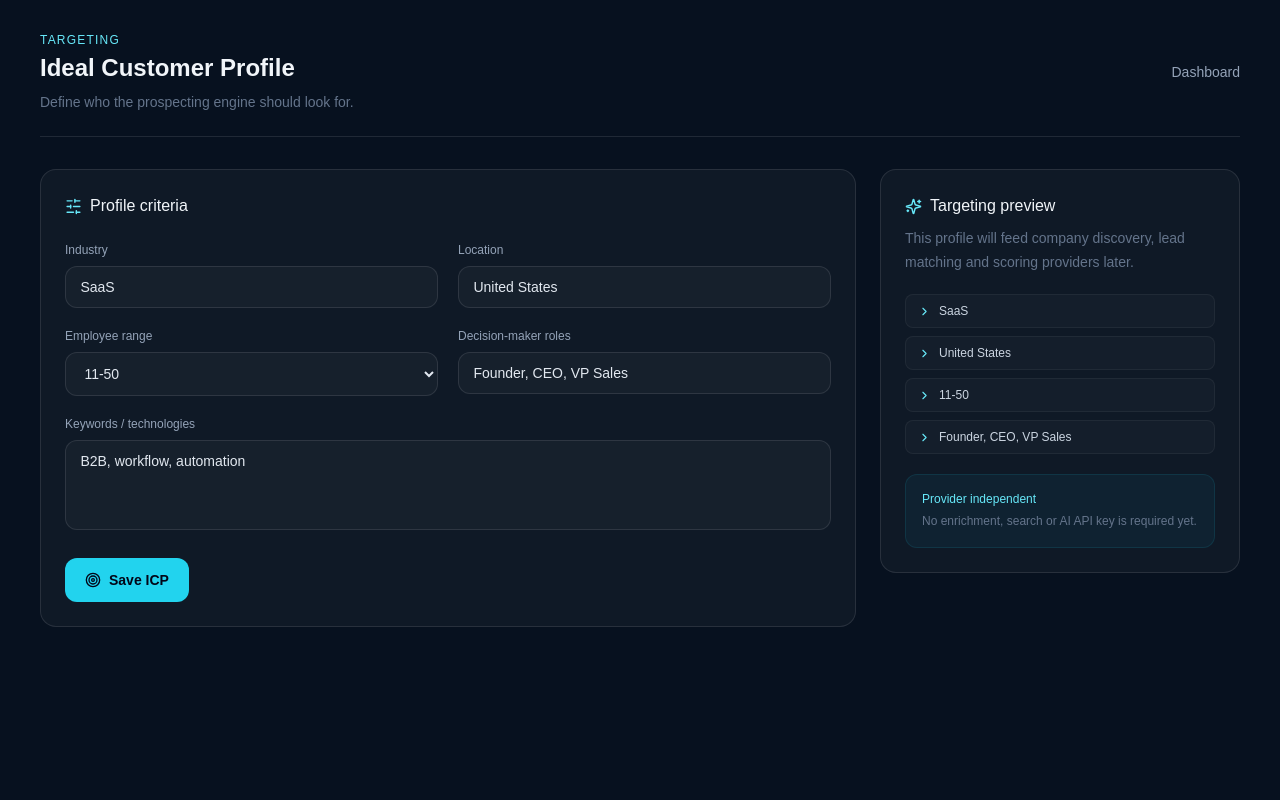
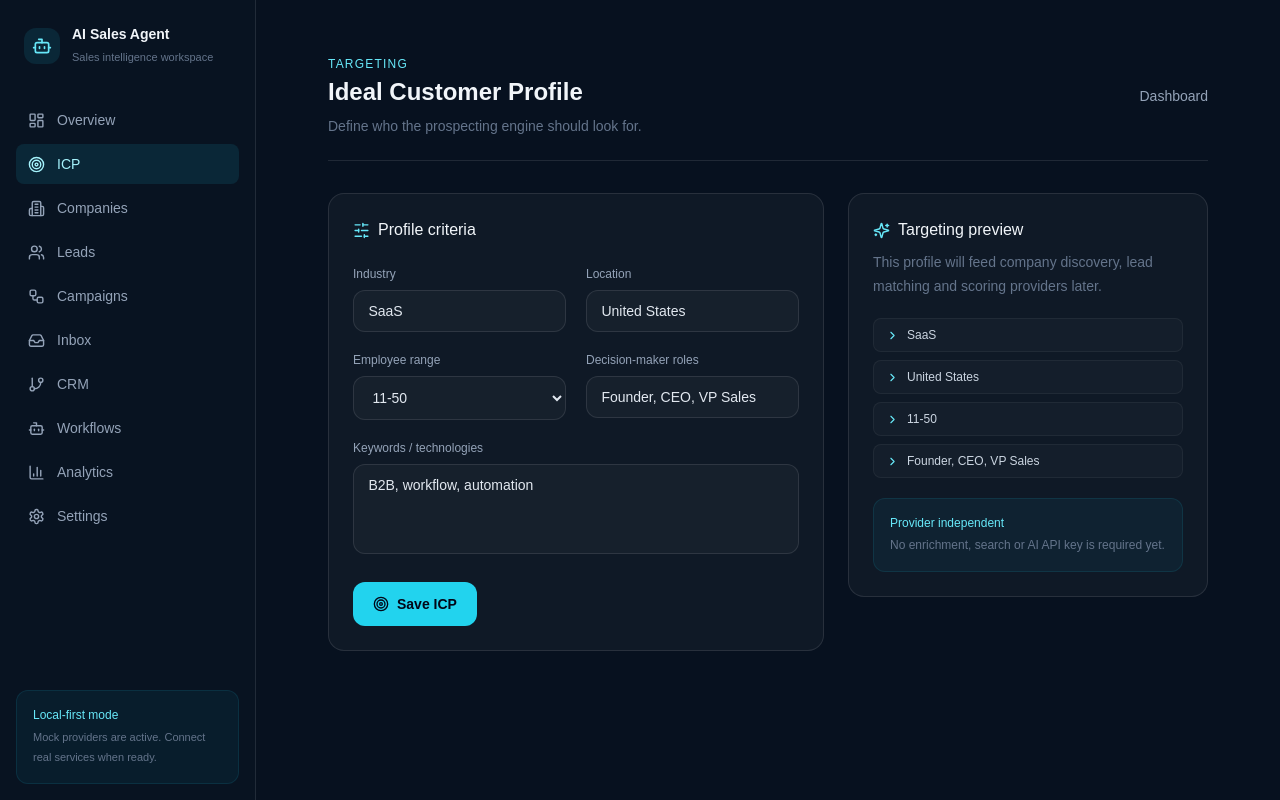
Before and after one commit to bolt50506-lab/ai-sales-agent, a Next.js app: page /icp in a window 1280 px wide. Built offline with nearby package versions, Linux system fonts and the light colour scheme.

Commit message:
Standardize workspace pages on shared app shell

```diff
--- a/app/icp/page.tsx
+++ b/app/icp/page.tsx
@@ -1,4 +1,5 @@
 "use client";
+import { AppShell } from "@/components/app-shell";
 
 import { useMemo, useState } from "react";
 import { Check, ChevronRight, SlidersHorizontal, Sparkles, Target } from "lucide-react";
@@ -8,12 +9,12 @@ const employeeOptions=["Any size","1-10","11-50","51-200","201-500","500+"];
 export default function ICPBuilder(){
  const [industry,setIndustry]=useState("SaaS"); const [location,setLocation]=useState("United States"); const [employees,setEmployees]=useState("11-50"); const [roles,setRoles]=useState("Founder, CEO, VP Sales"); const [keywords,setKeywords]=useState("B2B, workflow, automation"); const [saved,setSaved]=useState(false);
  const summary=useMemo(()=>[industry,location,employees,roles].filter(Boolean),[industry,location,employees,roles]);
- return <main className="min-h-screen bg-[#07111f] text-slate-100"><div className="mx-auto max-w-7xl px-6 py-8 lg:px-10">
+ return <AppShell><div className="mx-auto max-w-7xl px-6 py-8 lg:px-10">
   <header className="flex items-center justify-between border-b border-white/10 pb-6"><div><p className="text-xs uppercase tracking-widest text-cyan-300">Targeting</p><h1 className="mt-1 text-2xl font-semibold">Ideal Customer Profile</h1><p className="mt-2 text-sm text-slate-500">Define who the prospecting engine should look for.</p></div><a href="/dashboard" className="text-sm text-slate-400 hover:text-white">Dashboard</a></header>
   <div className="grid gap-6 py-8 lg:grid-cols-[1fr_360px]"><section className="rounded-2xl border border-white/10 bg-white/[.035] p-6"><div className="flex items-center gap-2 font-medium"><SlidersHorizontal size={17} className="text-cyan-300"/>Profile criteria</div>
    <div className="mt-6 grid gap-5 sm:grid-cols-2"><Field label="Industry"><input value={industry} onChange={e=>setIndustry(e.target.value)} className="input" placeholder="e.g. SaaS"/></Field><Field label="Location"><input value={location} onChange={e=>setLocation(e.target.value)} className="input" placeholder="Country, city or region"/></Field><Field label="Employee range"><select value={employees} onChange={e=>setEmployees(e.target.value)} className="input">{employeeOptions.map(x=><option key={x}>{x}</option>)}</select></Field><Field label="Decision-maker roles"><input value={roles} onChange={e=>setRoles(e.target.value)} className="input" placeholder="Founder, CEO, Head of Sales"/></Field><div className="sm:col-span-2"><Field label="Keywords / technologies"><textarea value={keywords} onChange={e=>setKeywords(e.target.value)} rows={4} className="input resize-none" placeholder="Separate terms with commas"/></Field></div></div>
    <button onClick={()=>setSaved(true)} className="mt-6 flex items-center gap-2 rounded-xl bg-cyan-400 px-5 py-3 text-sm font-semibold text-slate-950">{saved?<Check size={16}/>:<Target size={16}/>} {saved?"ICP saved locally":"Save ICP"}</button>
   </section><aside className="h-fit rounded-2xl border border-white/10 bg-white/[.035] p-6"><div className="flex items-center gap-2 font-medium"><Sparkles size={17} className="text-cyan-300"/>Targeting preview</div><p className="mt-2 text-sm leading-6 text-slate-500">This profile will feed company discovery, lead matching and scoring providers later.</p><div className="mt-5 space-y-2">{summary.map(x=><div key={x} className="flex items-center gap-2 rounded-lg border border-white/5 bg-white/[.025] px-3 py-2 text-xs text-slate-300"><ChevronRight size={13} className="text-cyan-300"/>{x}</div>)}</div><div className="mt-5 rounded-xl border border-cyan-400/10 bg-cyan-400/5 p-4"><p className="text-xs font-medium text-cyan-300">Provider independent</p><p className="mt-1 text-xs leading-5 text-slate-500">No enrichment, search or AI API key is required yet.</p></div></aside></div>
- </div><style jsx>{`.input{margin-top:.5rem;width:100%;border-radius:.75rem;border:1px solid rgba(255,255,255,.1);background:rgba(255,255,255,.03);padding:.75rem .9rem;font-size:.875rem;outline:none;color:#e2e8f0}.input:focus{border-color:rgba(34,211,238,.4)}select.input option{background:#0b1828}`}</style></main>;
+ </div><style jsx>{`.input{margin-top:.5rem;width:100%;border-radius:.75rem;border:1px solid rgba(255,255,255,.1);background:rgba(255,255,255,.03);padding:.75rem .9rem;font-size:.875rem;outline:none;color:#e2e8f0}.input:focus{border-color:rgba(34,211,238,.4)}select.input option{background:#0b1828}`}</style></AppShell>;
 }
 function Field({label,children}:{label:string;children:React.ReactNode}){return <label className="block text-xs text-slate-400"><span>{label}</span>{children}</label>}
```
